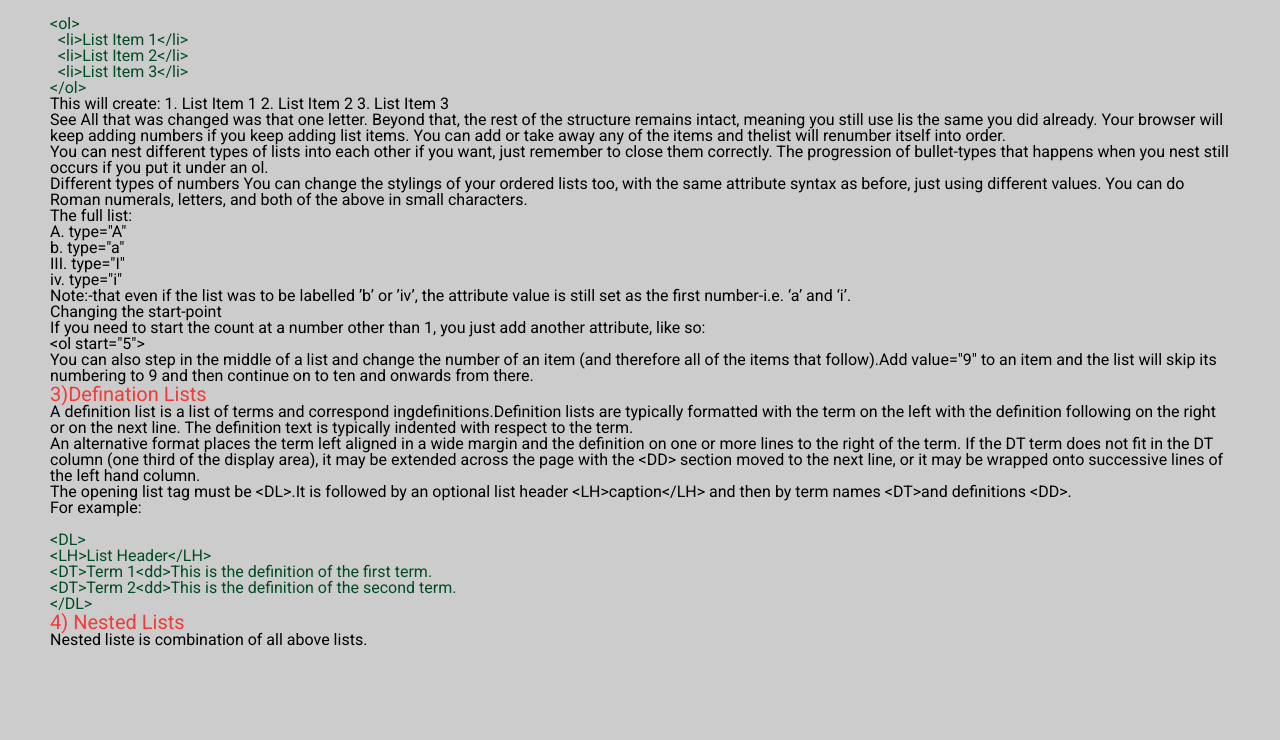
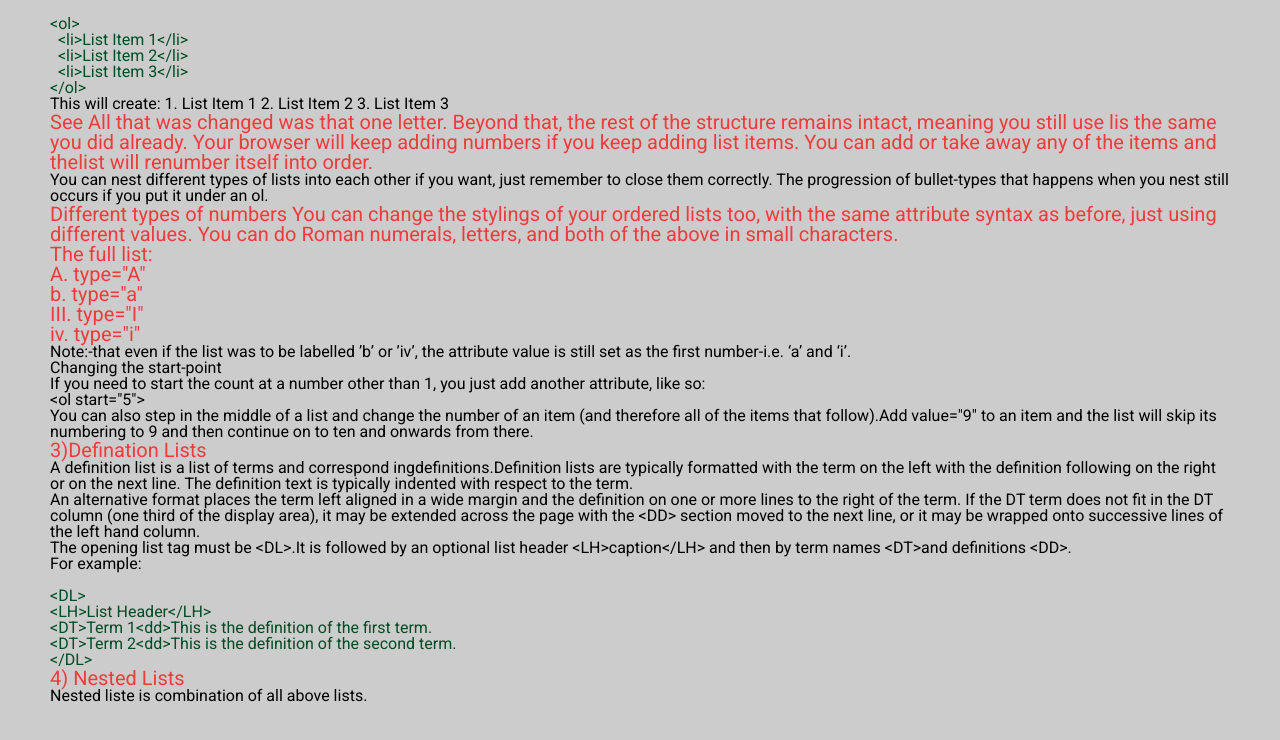
Before and after one commit to pandyanandan/MakeWebPage, a plain HTML site: page index.html in a window 1280 px wide. Shown: the part 1936-2676 px from the top of the page. Before the commit the page ends 2634 px from the top, so only its background shows below. Drawn offline with Linux system fonts and the light colour scheme.

Commit message:
Update index.html

```diff
--- a/index.html
+++ b/index.html
@@ -108,9 +108,9 @@ If you want your list to be ordered instead of unordered,it’s a simple matter
 	1.	List Item 1
 	2.	List Item 2
 	3.	List Item 3
-	<p>See All that was changed was that one letter. Beyond that, the rest 	of the structure remains intact, meaning you still use lis the same 	you did already. Your browser will keep adding numbers if you keep		adding list items. You can add or take away any of the items and 	thelist will renumber itself into order.
+	<p class="heading">See All that was changed was that one letter. Beyond that, the rest 	of the structure remains intact, meaning you still use lis the same 	you did already. Your browser will keep adding numbers if you keep		adding list items. You can add or take away any of the items and 	thelist will renumber itself into order.
 	<p>You can nest different types of lists into each other if you want, 	just remember to close them correctly. The progression of bullet-types 	that happens when you nest still occurs if you put it under an ol.
-	<p>Different types of numbers
+	<p class="heading">Different types of numbers
 	You can change the stylings of your ordered lists too, with the same 	attribute syntax as before, just using different values. You can do 	Roman numerals, letters, and both of the above in small characters.
 	<br>The full list:<br>
 	A.	type="A"<br>
```
